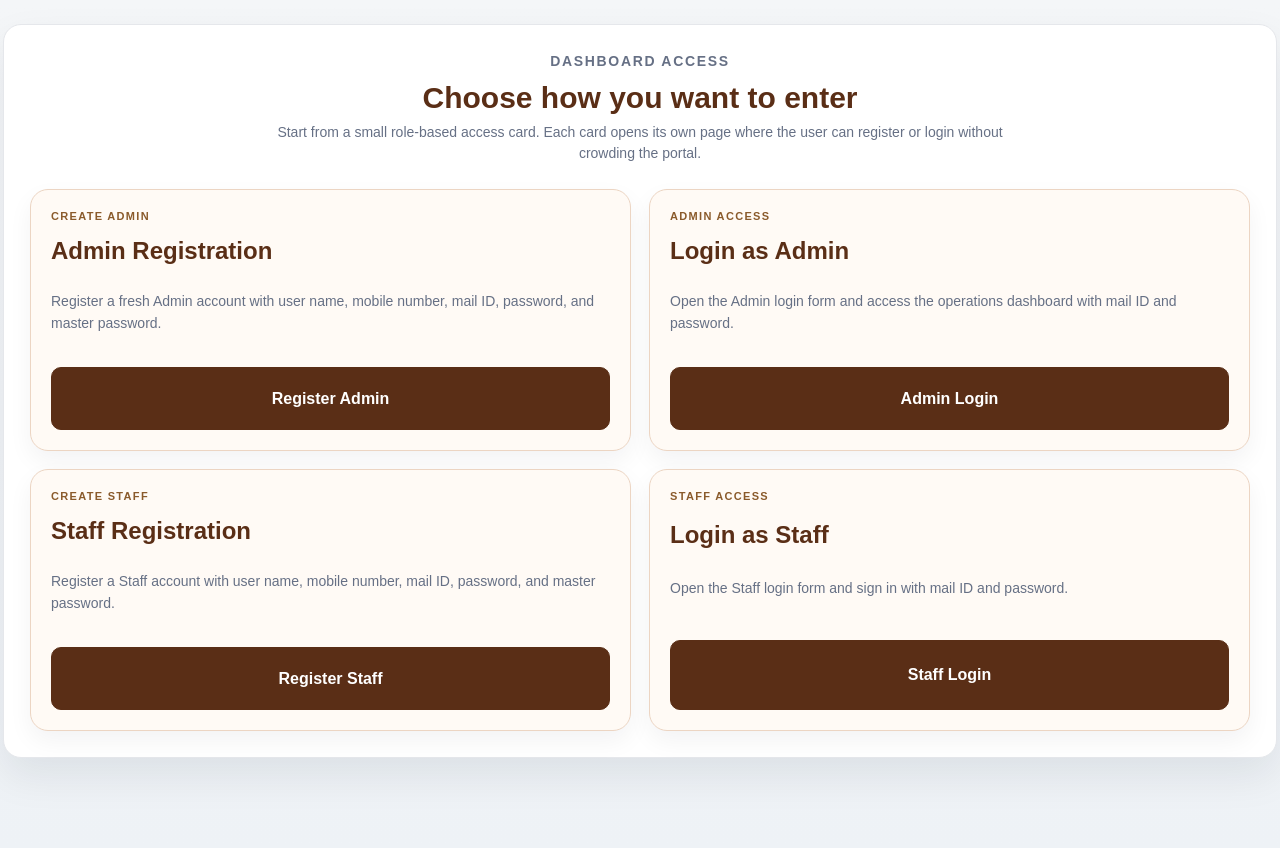
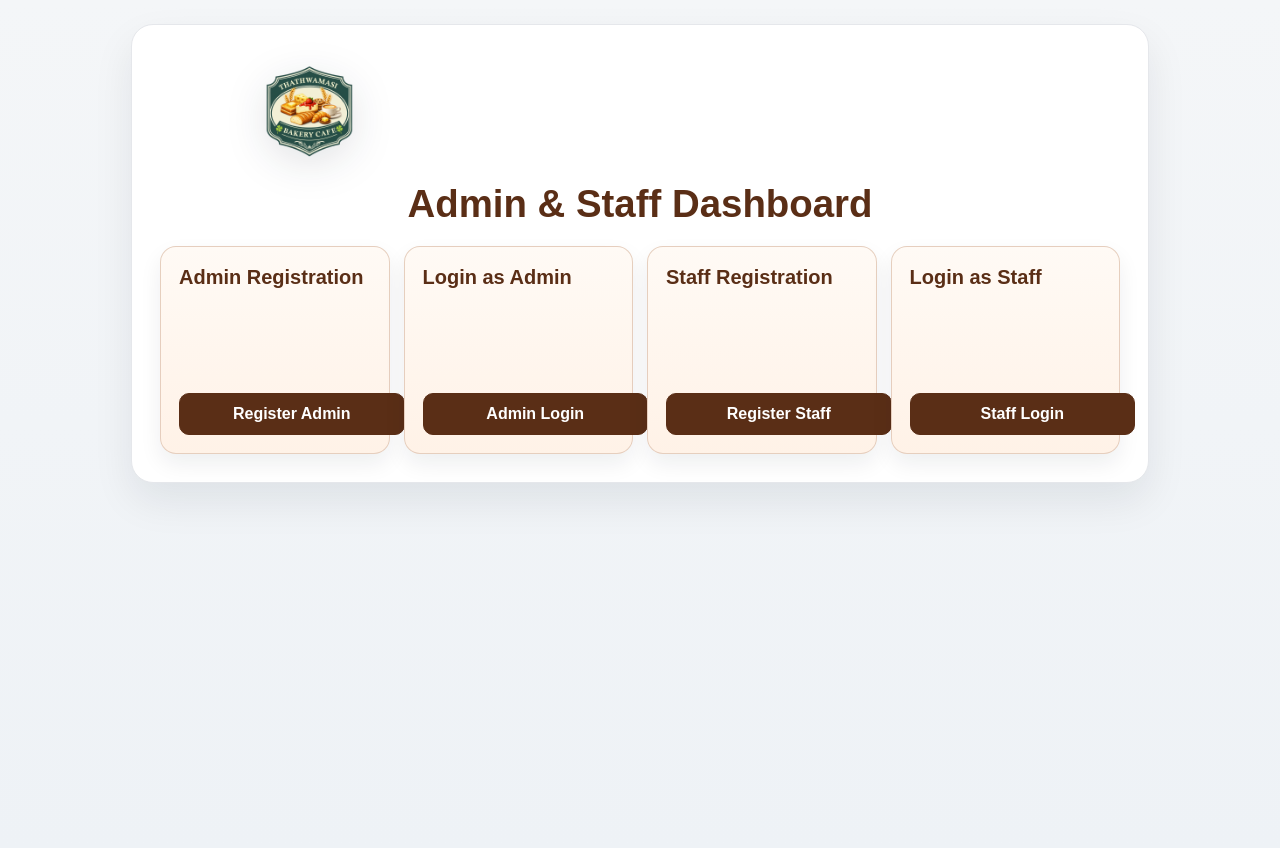
Before and after one commit to AnujMishra77000/suneil_cafe, a Django app: page /dashboard-auth/ in a window 1280 px wide. Run offline with Django 5.2, Linux system fonts and the light colour scheme; parts of the project's set-up code (start-up, migrations or seed data) failed here and were passed over.

Commit message:
New_51 commit

```diff
--- a/orders/static/orders/admin_auth.css
+++ b/orders/static/orders/admin_auth.css
@@ -52,3 +52,80 @@ th{background:#f8fafc;color:#334155}
 .meta-note{font-size:12px;color:#667085;line-height:1.5}
 @media (max-width:980px){.portal-grid{grid-template-columns:1fr}}
 @media (max-width:900px){.layout{grid-template-columns:1fr}}
+
+/* Portal polish: compact premium cards */
+.auth-card--portal-entry {
+    width: min(960px, 100%);
+    border-radius: 22px;
+    padding: 28px;
+}
+
+.auth-top--portal {
+    margin-bottom: 22px;
+    gap: 12px;
+}
+
+.auth-brand-logo {
+    width: 118px;
+    height: 118px;
+    object-fit: contain;
+    filter: drop-shadow(0 10px 20px rgba(16, 24, 40, 0.12));
+}
+
+.auth-top--portal h1 {
+    margin: 0;
+    font-size: clamp(1.9rem, 3.5vw, 2.4rem);
+    line-height: 1.08;
+    color: #5a2e16;
+}
+
+.auth-card--portal-entry .portal-grid--cards {
+    grid-template-columns: repeat(auto-fit, minmax(220px, 1fr));
+    gap: 14px;
+}
+
+.auth-card--portal-entry .portal-card--link {
+    min-height: 170px;
+    border-radius: 16px;
+    padding: 18px;
+    background: linear-gradient(180deg, #fffaf5 0%, #fff2e7 100%);
+    border: 1px solid rgba(229, 205, 188, 0.94);
+    box-shadow: 0 10px 22px rgba(16, 24, 40, 0.07);
+    display: flex;
+    flex-direction: column;
+    justify-content: space-between;
+    gap: 14px;
+}
+
+.auth-card--portal-entry .portal-card--link h2 {
+    margin: 0;
+    color: #5a2e16;
+    font-size: 1.25rem;
+    line-height: 1.25;
+}
+
+.auth-card--portal-entry .portal-card--link .btn {
+    width: 100%;
+    min-height: 40px;
+    border-radius: 10px;
+}
+
+@media (max-width: 700px) {
+    .auth-card--portal-entry {
+        padding: 20px;
+    }
+
+    .auth-brand-logo {
+        width: 100px;
+        height: 100px;
+    }
+
+    .auth-card--portal-entry .portal-grid--cards {
+        grid-template-columns: 1fr;
+        gap: 12px;
+    }
+
+    .auth-card--portal-entry .portal-card--link {
+        min-height: 150px;
+    }
+}
--- a/orders/templates/orders/admin_auth_portal.html
+++ b/orders/templates/orders/admin_auth_portal.html
@@ -5,25 +5,20 @@
     <meta charset="UTF-8" />
     <meta name="viewport" content="width=device-width, initial-scale=1.0" />
     <title>Dashboard Access | Thathwamasi</title>
-    <link rel="stylesheet" href="{% static 'orders/admin_auth.css' %}?v=20260301-auth4" />
+    <link rel="stylesheet" href="{% static 'orders/admin_auth.css' %}?v=20260305-auth5" />
 </head>
 <body>
     <main class="auth-shell auth-shell--wide">
-        <section class="auth-card auth-card--portal">
-            <div class="auth-top auth-top--center">
-                <p class="auth-eyebrow">Dashboard Access</p>
-                <h1>Choose how you want to enter</h1>
-                <p>Start from a small role-based access card. Each card opens its own page where the user can register or login without crowding the portal.</p>
+        <section class="auth-card auth-card--portal auth-card--portal-entry">
+            <div class="auth-top auth-top--center auth-top--portal">
+                <img class="auth-brand-logo" src="{% static 'products/images/thathwamasi-logo.png' %}" alt="Thathwamasi Bakery Cafe logo" />
+                <h1>Admin &amp; Staff Dashboard</h1>
             </div>
 
             <section class="portal-grid portal-grid--cards">
                 {% for card in cards %}
                 <article class="portal-card portal-card--link">
-                    <div class="portal-card__head">
-                        <p class="portal-card__eyebrow">{{ card.eyebrow }}</p>
-                        <h2>{{ card.title }}</h2>
-                    </div>
-                    <p class="portal-card__copy">{{ card.description }}</p>
+                    <h2>{{ card.title }}</h2>
                     <a class="btn btn-primary" href="{{ card.url }}{% if next_url %}?next={{ next_url|urlencode }}{% endif %}">{{ card.button_label }}</a>
                 </article>
                 {% endfor %}
```
